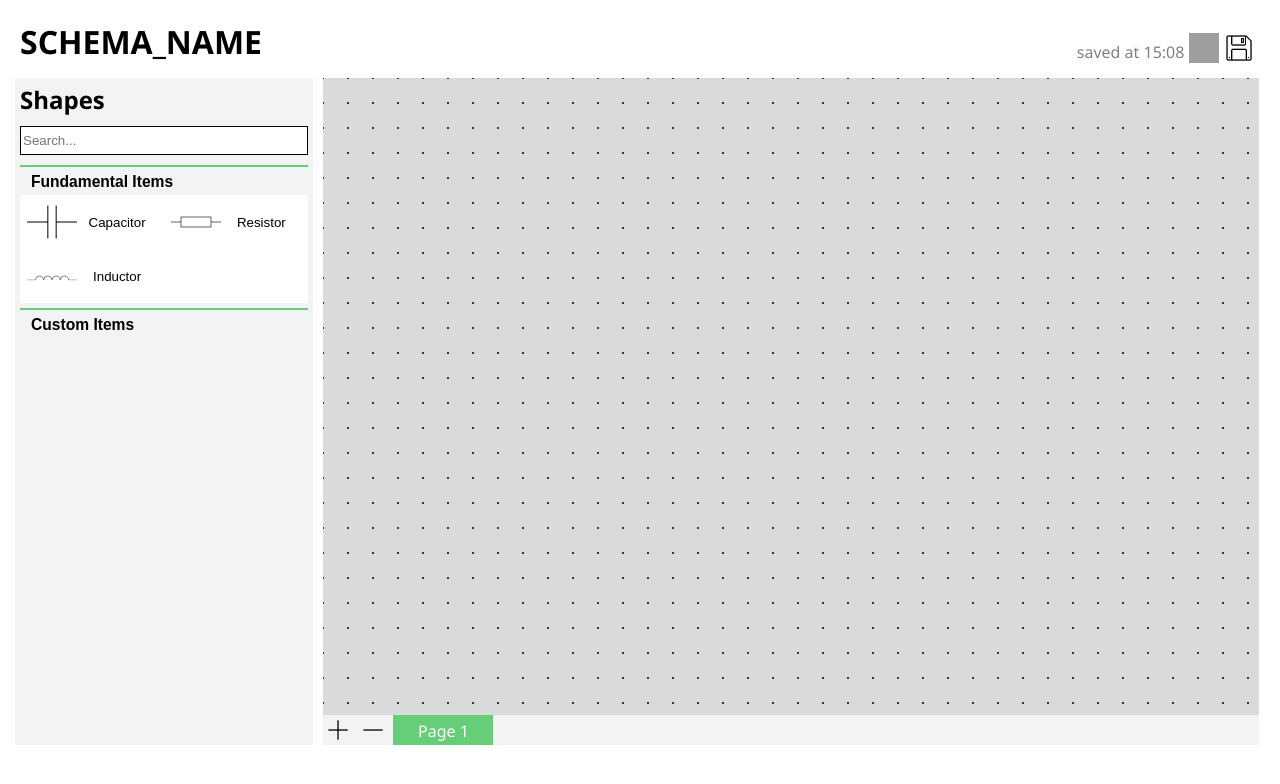
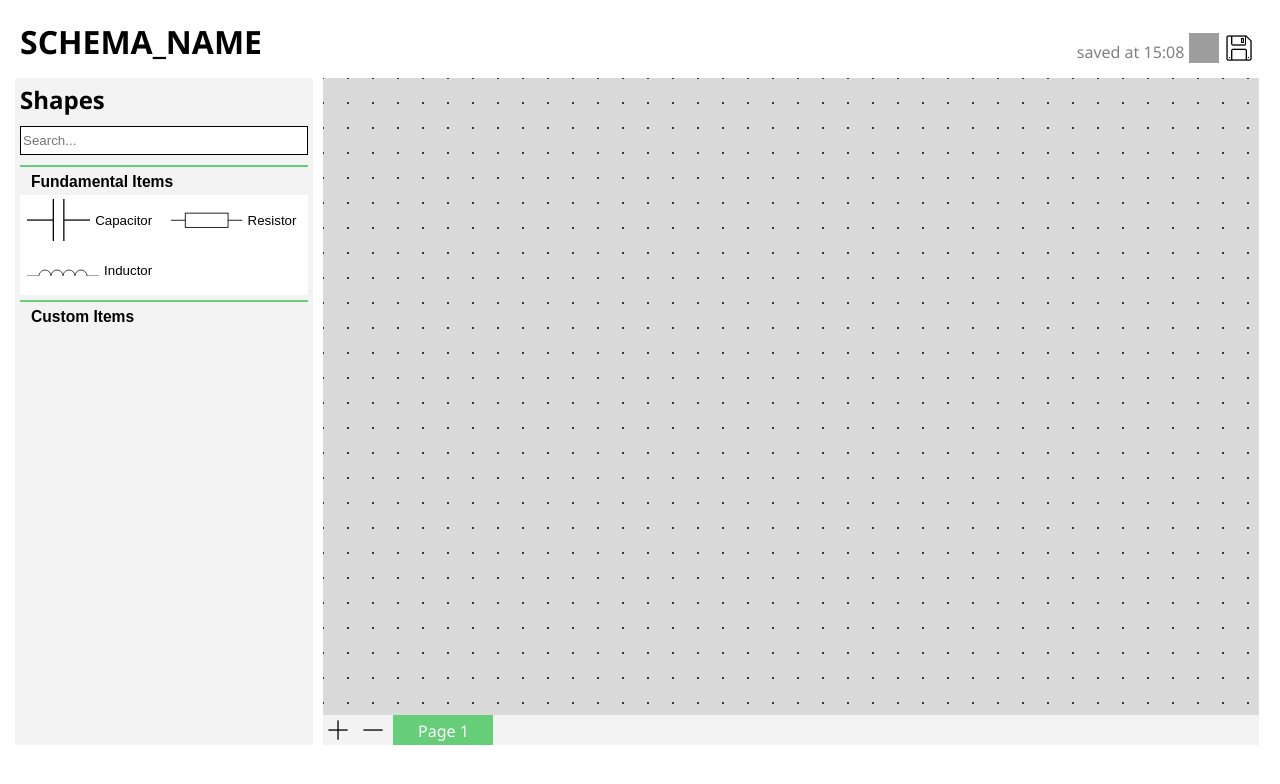
Before and after one commit to shipverty571/Programming, a React (Create React App) app in the folder src/circuitapp_react/: page / in a window 1280 px wide. Both pictures are taken after a click on the button "Fundamental Items". Shown: the top 784 px of the page. Built offline with nearby package versions, Linux system fonts and the light colour scheme; grey boxes are pictures that could not be loaded.

Commit message:
refactor(App.css, Shape.js, ShapeButton.js): убран лишний svg

```diff
--- a/src/circuitapp_react/src/App.css
+++ b/src/circuitapp_react/src/App.css
@@ -145,6 +145,7 @@ select, h4, h3, h2, h1, p, input {
 .shape-button {
   border: 1px solid transparent;
   background-color: transparent;
+  height: 50px;
 }
 
 .shape-button:hover {
--- a/src/circuitapp_react/src/components/Shapes/Shape.js
+++ b/src/circuitapp_react/src/components/Shapes/Shape.js
@@ -88,6 +88,11 @@ class Shape extends Component {
                 strokeWidth={this.state.strokeWidth}
                 strokeDasharray={this.state.strokeDashArray}
                 id={this.props.id}
+                viewBox={[0, 0, this.state.width, this.state.height - 50].join(' ')}
+
+                /*width={this.state.WidthElement}
+                height={this.state.HeightElement}*/
+
                 transform=
                     {`rotate(${this.state.rotate} ${this.state.X+this.state.width/2} ${this.state.Y+this.state.height/2})`}
                 dangerouslySetInnerHTML={{__html: this.props.html}}>
--- a/src/circuitapp_react/src/components/SideBar/ShapeButton.js
+++ b/src/circuitapp_react/src/components/SideBar/ShapeButton.js
@@ -125,13 +125,14 @@ class ShapeButton extends Component {
                 }}
                 onMouseDown={() => this.onMouseDownShape()}
                 onMouseLeave={() => this.onMouseLeaveShape()}>
-                <svg
+                {/*<svg
                     className='shape-image'
                     viewBox={[0, 0, this.props.shape.width, this.props.shape.height - 50].join(' ')}
                     width={this.WidthElement}
                     height={this.HeightElement} >
-                    <Shape html={this.props.shape.html} />
-                </svg>
+
+                </svg>*/}
+                <Shape width={this.props.shape.width} height={this.props.shape.height} html={this.props.shape.html} />
 
                 {/*{this.renderElements(this.props.name)}*/}
                 <p className='shape-name'>{this.props.shape.name}</p>
```
